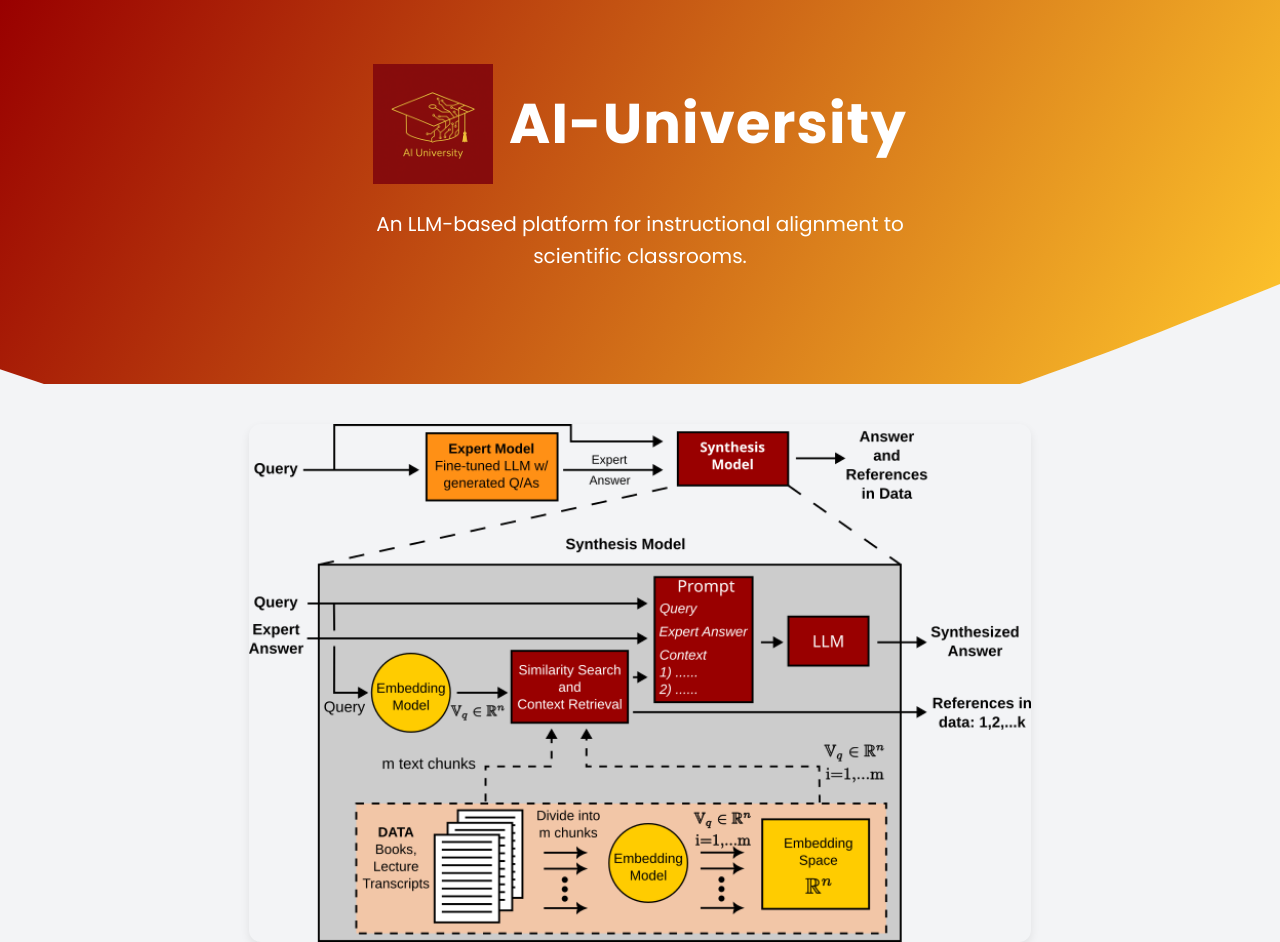
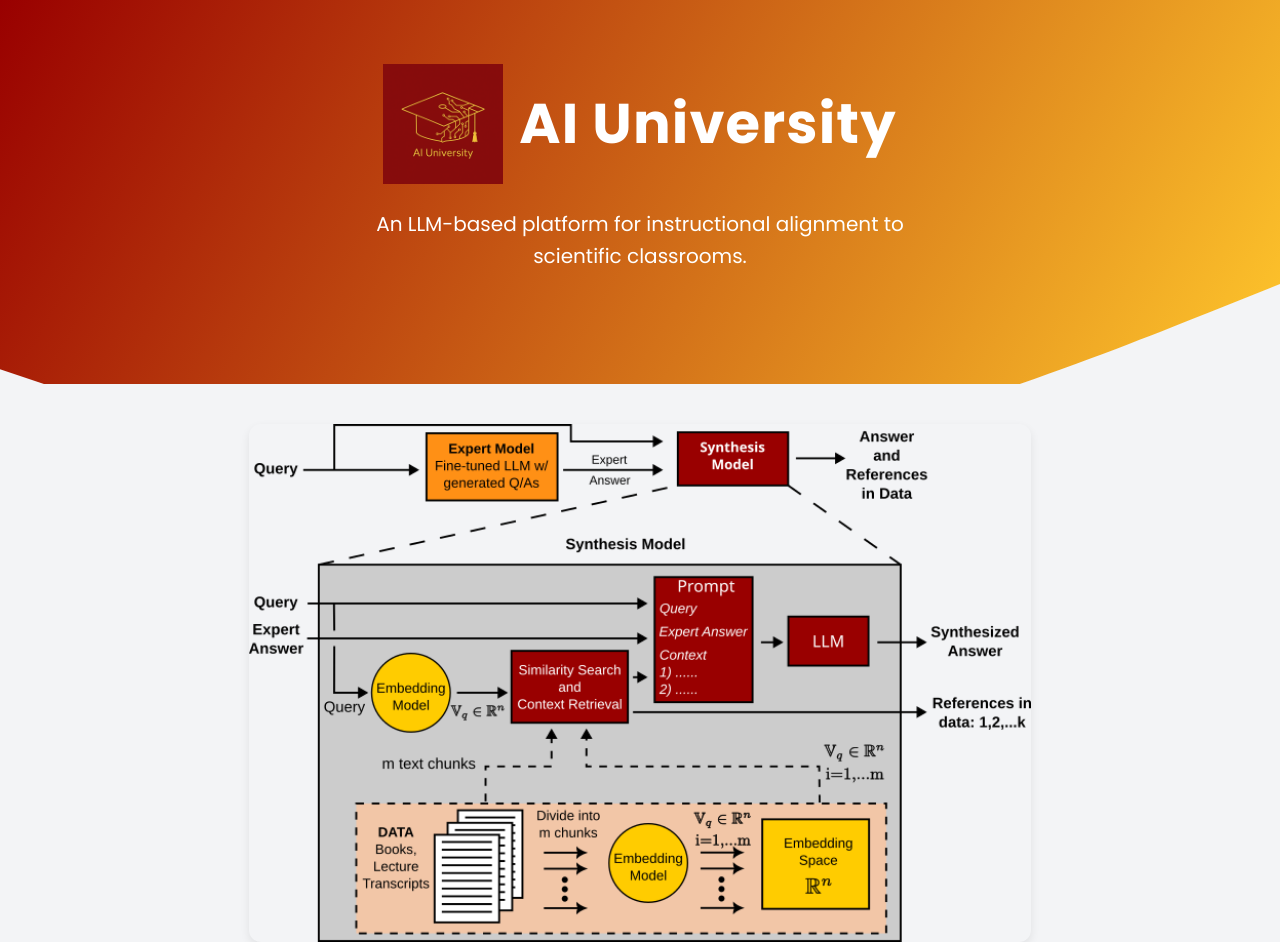
Before and after one commit to my-ai-university/my-ai-university.github.io, a plain HTML site: page index.html in a window 1280 px wide. Shown: the top 942 px of the page. Drawn offline with Linux system fonts and the light colour scheme.

Commit message:
Update index.html

```diff
--- a/index.html
+++ b/index.html
@@ -3,7 +3,7 @@
 <head>
   <meta charset="UTF-8" />
   <meta name="viewport" content="width=device-width, initial-scale=1.0" />
-  <title>AI-University</title>
+  <title>AI University</title>
 
   <!-- Favicon -->
   <link rel="icon" type="image/png" href="assets/images/ai-u-logo.png" />
@@ -237,7 +237,7 @@
   <header>
     <div class="hero-brand">
       <img src="assets/images/ai-u-logo.png" alt="AI-U Logo" class="logo" />
-      <h1>AI-University</h1>
+      <h1>AI University</h1>
     </div>
     <p>An LLM-based platform for instructional alignment to scientific classrooms.</p>
   </header>
```
